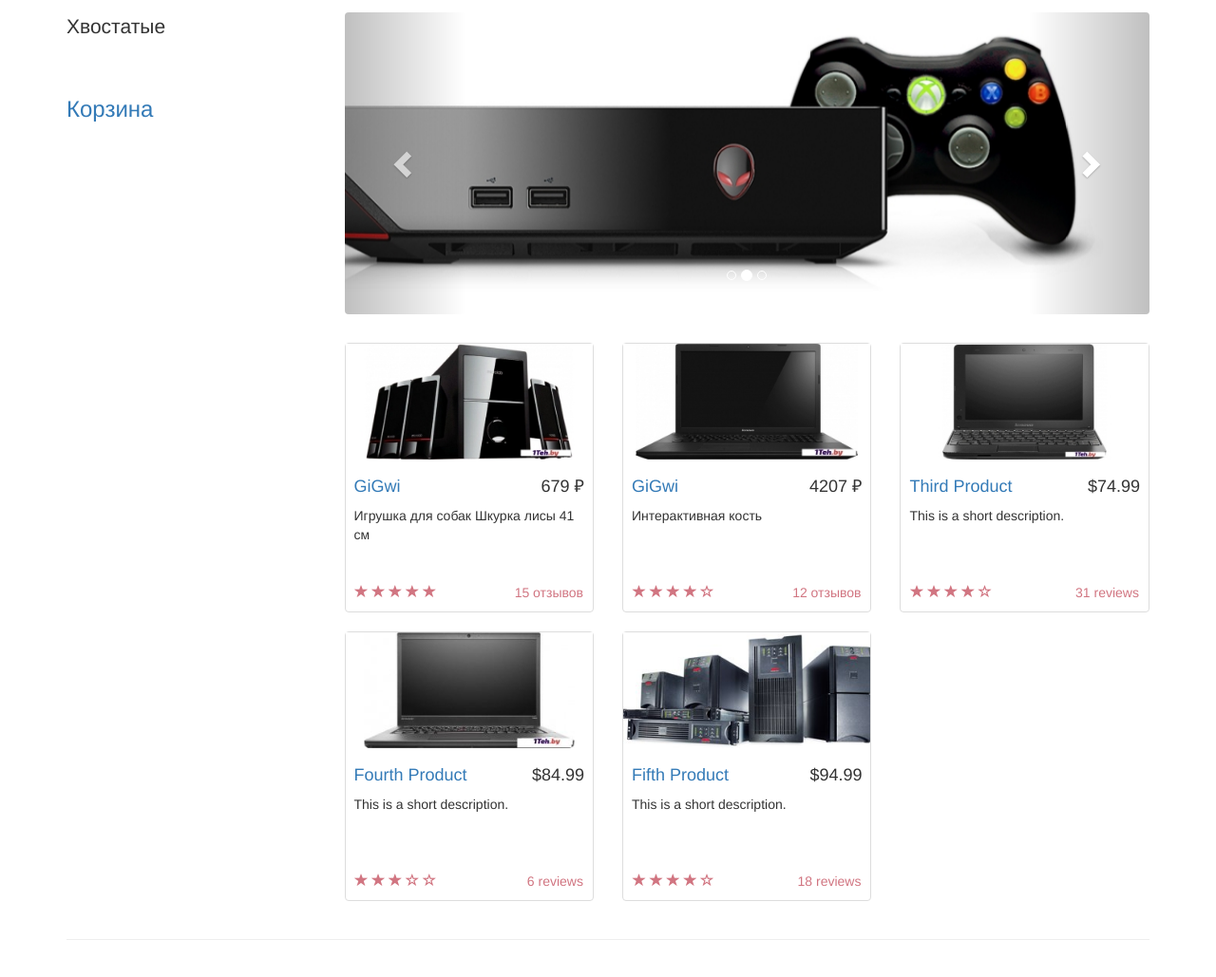
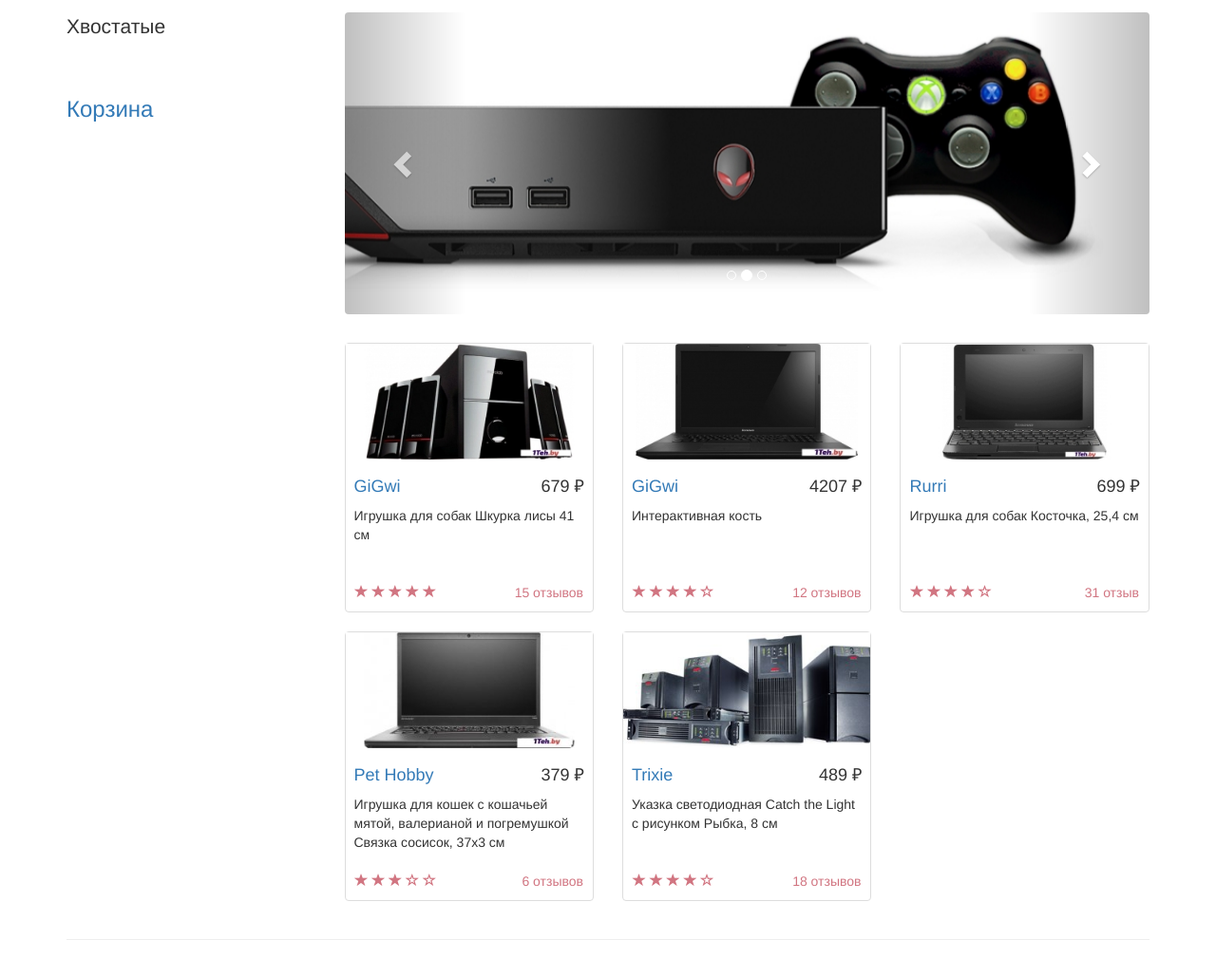
Before and after one commit to k1selekn/kiselek, a plain HTML site: page index.html in a window 1280 px wide. Shown: the part 57-1086 px from the top of the page at 95% size. Drawn offline with Linux system fonts and the light colour scheme.

Commit message:
Update index.html

```diff
--- a/index.html
+++ b/index.html
@@ -132,13 +132,13 @@
                         <div class="thumbnail">
                             <img src="img/goods/320x150(3).jpg" alt="">
                             <div class="caption">
-                                <h4 class="pull-right">$74.99</h4>
-                                <h4><a href="" data-toggle="modal" data-target="#ThirdGoodModal">Third Product</a>
+                                <h4 class="pull-right">699 ₽</h4>
+                                <h4><a href="" data-toggle="modal" data-target="#ThirdGoodModal">Rurri</a>
                                 </h4>
-                                <p>This is a short description.</p>
+                                <p>Игрушка для собак Косточка, 25,4 см</p>
                             </div>
                             <div class="ratings">
-                                <p class="pull-right">31 reviews</p>
+                                <p class="pull-right">31 отзыв</p>
                                 <p>
                                     <span class="glyphicon glyphicon-star"></span>
                                     <span class="glyphicon glyphicon-star"></span>
@@ -154,13 +154,13 @@
                         <div class="thumbnail">
                             <img src="img/goods/320x150(4).jpg" alt="">
                             <div class="caption">
-                                <h4 class="pull-right">$84.99</h4>
-                                <h4><a href="" data-toggle="modal" data-target="#FourthGoodModal">Fourth Product</a>
+                                <h4 class="pull-right">379 ₽</h4>
+                                <h4><a href="" data-toggle="modal" data-target="#FourthGoodModal">Pet Hobby</a>
                                 </h4>
-                                <p>This is a short description.</p>
+                                <p>Игрушка для кошек с кошачьей мятой, валерианой и погремушкой Связка сосисок, 37х3 см</p>
                             </div>
                             <div class="ratings">
-                                <p class="pull-right">6 reviews</p>
+                                <p class="pull-right">6 отзывов</p>
                                 <p>
                                     <span class="glyphicon glyphicon-star"></span>
                                     <span class="glyphicon glyphicon-star"></span>
@@ -176,13 +176,13 @@
                         <div class="thumbnail">
                             <img src="img/goods/320x150(5).jpg" alt="">
                             <div class="caption">
-                                <h4 class="pull-right">$94.99</h4>
-                                <h4><a href="" data-toggle="modal" data-target="#FifthGoodModal">Fifth Product</a>
+                                <h4 class="pull-right">489 ₽</h4>
+                                <h4><a href="" data-toggle="modal" data-target="#FifthGoodModal">Trixie</a>
                                 </h4>
-                                <p>This is a short description.</p>
+                                <p>Указка светодиодная Catch the Light с рисунком Рыбка, 8 см</p>
                             </div>
                             <div class="ratings">
-                                <p class="pull-right">18 reviews</p>
+                                <p class="pull-right">18 отзывов</p>
                                 <p>
                                     <span class="glyphicon glyphicon-star"></span>
                                     <span class="glyphicon glyphicon-star"></span>
@@ -277,11 +277,11 @@
     <div class="modal-content">
       <div class="modal-header">
         <button type="button" class="close" data-dismiss="modal" aria-label="Close"><span aria-hidden="true">&times;</span></button>
-        <h4 class="modal-title">Product3</h4>
+        <h4 class="modal-title">Rurri</h4>
       </div>
       <div class="modal-body">
 	  <img src="img/goods/320x150(3).jpg"
-        <p>*description* &hellip;</p>
+        <p>Игрушка для собак Косточка подойдет для собак крупных пород. Размер: 25,4 см. &hellip;</p>
 		<button class="btn-primary add-to-busket-btn"><span class="glyphicon glyphicon-shopping-cart"></span> Добавить в корзину </button>
 		<div class="add-to-busket-block">
 			<button class="btn-primary btn-minus">-</button>
@@ -303,11 +303,11 @@
     <div class="modal-content">
       <div class="modal-header">
         <button type="button" class="close" data-dismiss="modal" aria-label="Close"><span aria-hidden="true">&times;</span></button>
-        <h4 class="modal-title">Product4</h4>
+        <h4 class="modal-title">Pet Hobby</h4>
       </div>
       <div class="modal-body">
 	  <img src="img/goods/320x150(4).jpg"
-        <p>*description* &hellip;</p>
+        <p>Игрушка для кошек Связка сосисок с кошачьей мятой, валерианой и погремушкой. &hellip;</p>
 		<button class="btn-primary add-to-busket-btn"><span class="glyphicon glyphicon-shopping-cart"></span> Добавить в корзину </button>
 		<div class="add-to-busket-block">
 			<button class="btn-primary btn-minus">-</button>
@@ -329,11 +329,11 @@
     <div class="modal-content">
       <div class="modal-header">
         <button type="button" class="close" data-dismiss="modal" aria-label="Close"><span aria-hidden="true">&times;</span></button>
-        <h4 class="modal-title">Product5</h4>
+        <h4 class="modal-title">Trixie</h4>
       </div>
       <div class="modal-body">
 	  <img src="img/goods/320x150(5).jpg"
-        <p>*description* &hellip;</p>
+        <p>Указка светодиодная Catch the Light с рисунком Рыбка, 8 см &hellip;</p>
 		<button class="btn-primary add-to-busket-btn"><span class="glyphicon glyphicon-shopping-cart"></span> Добавить в корзину </button>
 		<div class="add-to-busket-block">
 			<button class="btn-primary btn-minus">-</button>
```
